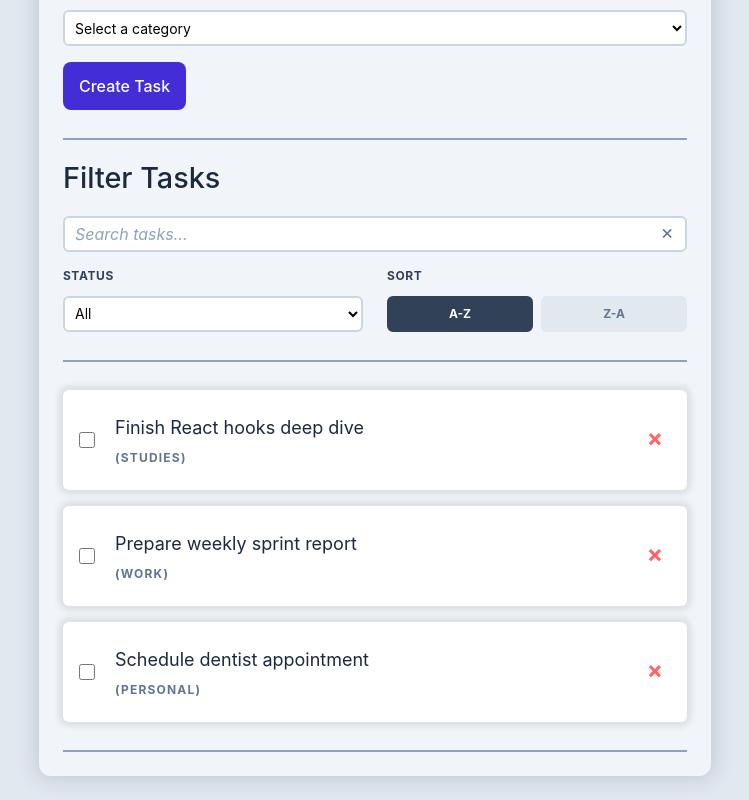
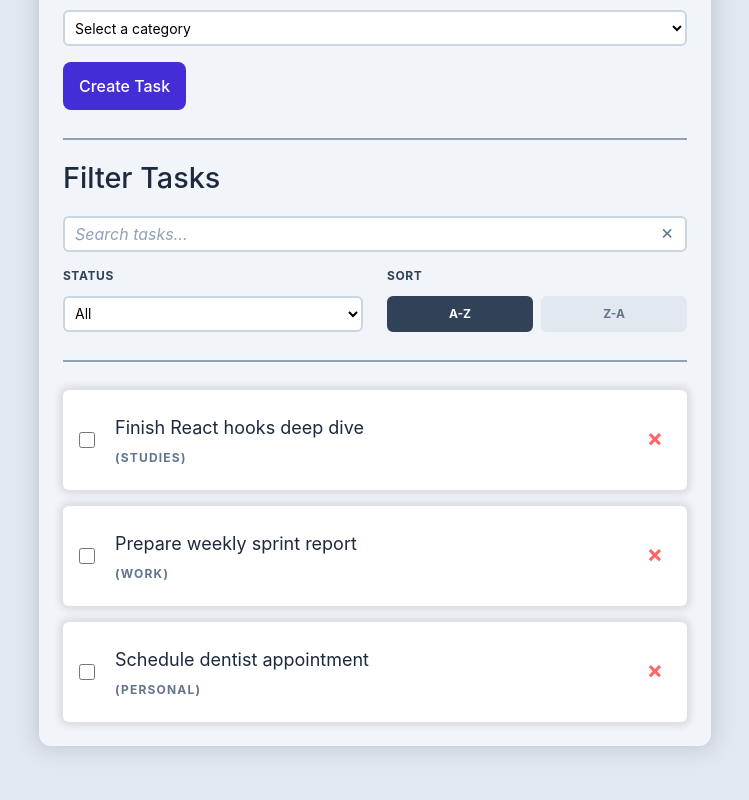
Before and after one commit to jeffvini/todo-list, a React (Vite) app: page / in a window 1280 px wide. Shown: the part 240-1040 px from the top of the page, without its empty margins (265-1014 px from the left). After the commit the page ends 1010 px from the top, so only its background shows below. Built offline with nearby package versions, Linux system fonts and the light colour scheme.

Commit message:
refactor(TaskList): enhance accessibility with semantic section and hidden heading

```diff
--- a/src/components/TaskList/index.tsx
+++ b/src/components/TaskList/index.tsx
@@ -2,15 +2,15 @@ import { TaskItem } from './TaskItem';
 
 export function TaskList() {
   return (
-    <ul
-      id="task-list"
-      aria-label="Task list"
-      aria-live="polite"
-      className="mt-7 flex flex-col gap-4 border-b-2 border-b-slate-400 pb-7"
-    >
-      <TaskItem title="Finish React hooks deep dive" category="Studies" />
-      <TaskItem title="Prepare weekly sprint report" category="Work" />
-      <TaskItem title="Schedule dentist appointment" category="Personal" />
-    </ul>
+    <section aria-labelledby="my-tasks-title" className="mt-7">
+      <h2 id="my-tasks-title" className="sr-only">
+        My Tasks
+      </h2>
+      <ul id="task-list" aria-live="polite" className="flex flex-col gap-4">
+        <TaskItem title="Finish React hooks deep dive" category="Studies" />
+        <TaskItem title="Prepare weekly sprint report" category="Work" />
+        <TaskItem title="Schedule dentist appointment" category="Personal" />
+      </ul>
+    </section>
   );
 }
```
